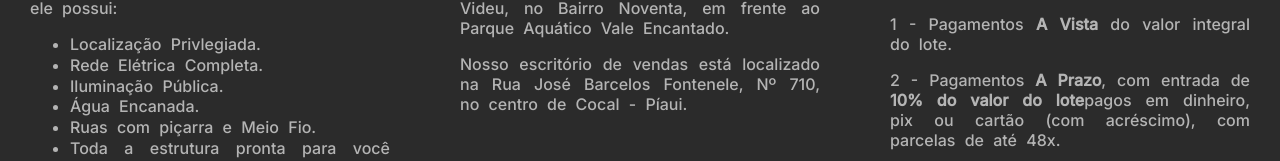
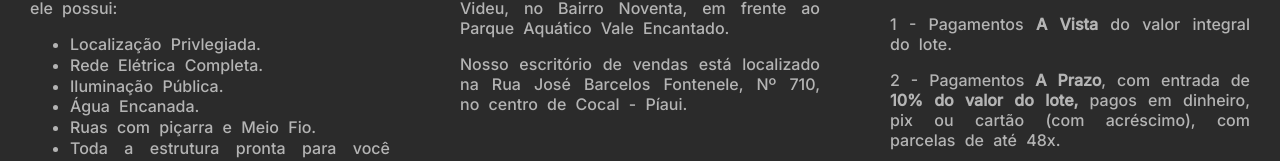
Before and after one commit to JVPhoenix/loteamento, a React (Create React App) app: page / in a window 1280 px wide. Shown: the part 250-411 px from the top of the page. Built offline with nearby package versions, Linux system fonts and the light colour scheme.

Commit message:
Text updated

```diff
--- a/src/components/Sobre.jsx
+++ b/src/components/Sobre.jsx
@@ -38,7 +38,7 @@ export default function Sobre(){
                     <h3>Planos</h3>
                     <p> Atualmente trabalhamos com dois tipos de planos para que você adquira seu lote! </p>
                     <p> 1 - Pagamentos <strong>A Vista</strong> do valor integral do lote.</p>
-                    <p> 2 - Pagamentos <strong>A Prazo</strong>, com entrada de <strong>10% do valor do lote</strong>
+                    <p> 2 - Pagamentos <strong>A Prazo</strong>, com entrada de <strong>10% do valor do lote, </strong>
                         pagos em dinheiro, pix ou cartão (com acréscimo), com parcelas de até 48x.
                     </p>
                     <p>
```
